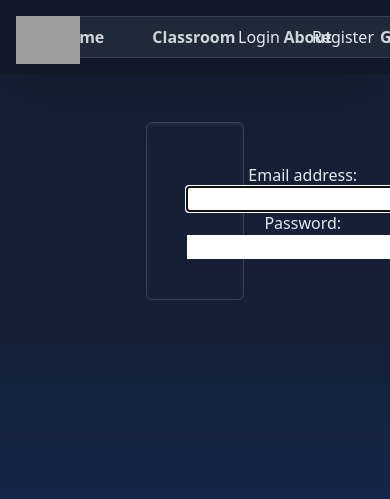
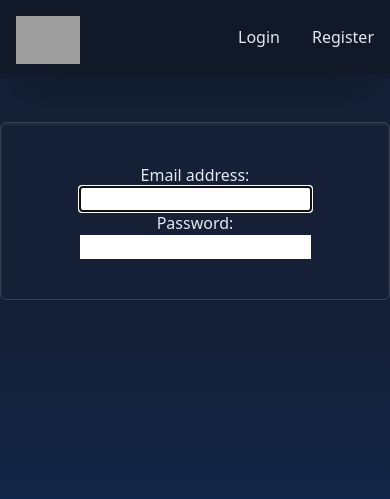
Before and after one commit to reszkojr/manthano-old, a Django app: page /user/login/ in a window 390 px wide; the page is wider, and only the part inside the window is pictured. Shown: the top 499 px of that part. Run offline with Django 4.2, Linux system fonts and the light colour scheme; some libraries are stand-ins or nearby versions; grey boxes are pictures that could not be loaded.

Commit message:
some basic responsiveness

```diff
--- a/main/templates/main/base.html
+++ b/main/templates/main/base.html
@@ -7,7 +7,7 @@
     {% block head %}
     <meta charset="UTF-8" />
     <meta http-equiv="X-UA-Compatible" content="IE=edge" />
-    <meta name="viewport" content="width=device-width, initial-scale=1.0" />
+    <meta name="viewport" content="width=device-width" />
 
     <title>{% block title %}{% endblock %}</title>
 
@@ -19,10 +19,15 @@
 		{% tailwind_css %}
     {% block style %}
     <style>
+      html, body {
+        overflow-x: hidden;
+      }
+
       body {
         background: rgb(21,32,55);
         background: linear-gradient(180deg, rgba(21,32,55,1) 40%, rgba(14,51,112,1) 100%);
         background-attachment: fixed;
+        width: 100%;
       }
       .glassy {
         box-shadow: inset 0px 2px 3px rgba(255, 255, 255, 0.06);
@@ -32,14 +37,14 @@
     {% endblock head %}
   </head>
 
-  <body class="bg-gray-900 text-slate-200">
+  <body class="overflow-x-hidden w-full bg-gray-900 text-slate-200">
     <nav class="border-gray-200 bg-gray-900 shadow-2xl">
       <div class="relative flex w-full p-4">
         <a href="#" class="absolute mb-2 flex items-center">
           <img src="{% static 'main/media/logos/m-dark.png' %}" class="mr-3 h-12" alt="Manthano logo" />
         </a>
-        <div class="ml-auto mr-auto flex flex-row">
-          <ul class="bg-gray-800 border-gray-700 flex rounded-lg border pr-4 pl-4 font-bold">
+        <div class="ml-auto mr-auto">
+          <ul class="invisible lg:visible bg-gray-800 border-gray-700 flex rounded-lg border pr-4 pl-4 font-bold">
             <li class="hover:bg-gray-800 hover:shadow-red-900 pl-3 pr-3 hover:scale-105 hover:shadow-lg hover:duration-75 hover:ease-in-out">
               <a class="hover:bg-gray-100 hover:text-gray-100 md:hover:bg-transparent text-gray-300 block rounded py-2 pl-3 pr-3" href="/home">Home</a>
             </li>
--- a/users/forms.py
+++ b/users/forms.py
@@ -35,8 +35,8 @@ class RegistrationForm(UserCreationForm):
                 css_class="flex gap-4 justify-between"
             ),
             Div(
-                HTML("<button type='submit' class='text-white focus:outline-none focus:ring font-medium rounded-lg text-sm w-full sm:w-auto px-5 py-2.5 text-center bg-blue-600 hover:bg-blue-700 focus:ring-blue-800'>Register</button>"),
-                HTML("<a class='text-white ml-auto focus:outline-none focus:ring font-medium rounded-lg text-sm w-full sm:w-auto px-5 py-2.5 text-center bg-blue-600 hover:bg-blue-700 focus:ring-blue-800' href='/user/login'>..or log-in!</a>"),
+                HTML("<button type='submit' class='text-white focus:outline-none focus:ring font-medium rounded-lg text-sm px-5 py-2.5 text-center bg-blue-600 hover:bg-blue-700 focus:ring-blue-800'>Register</button>"),
+                HTML("<a class='text-white ml-auto focus:outline-none focus:ring font-medium rounded-lg text-sm px-5 py-2.5 text-center bg-blue-600 hover:bg-blue-700 focus:ring-blue-800' href='/user/login'>..or log-in!</a>"),
                 css_class="flex mt-6"
             ),
         )
@@ -68,8 +68,8 @@ class LoginForm(AuthenticationForm):
             HTML('<label for="password" class="text-left block mb-1 text-sm font-medium text-gray-900 dark:text-white mb-4">Your password</label>'),
             Field("password", placeholder="Password", css_class="text-input"),
             Div(
-                HTML("<button type='submit' class='text-white focus:outline-none focus:ring font-medium rounded-lg text-sm w-full sm:w-auto px-5 py-2.5 text-center bg-blue-600 hover:bg-blue-700 focus:ring-blue-800'>Login</button>"),
-                HTML("<a class='text-white ml-auto focus:outline-none focus:ring font-medium rounded-lg text-sm w-full sm:w-auto px-5 py-2.5 text-center bg-blue-600 hover:bg-blue-700 focus:ring-blue-800' href='/user/sign-up'>Or join us!</a>"),
+                HTML("<button type='submit' class='text-white focus:outline-none focus:ring font-medium rounded-lg text-sm px-5 py-2.5 text-center bg-blue-600 hover:bg-blue-700 focus:ring-blue-800'>Login</button>"),
+                HTML("<a class='text-white ml-auto focus:outline-none focus:ring font-medium rounded-lg text-sm px-5 py-2.5 text-center bg-blue-600 hover:bg-blue-700 focus:ring-blue-800' href='/user/sign-up'>Or join us!</a>"),
                 css_class="flex mt-6"
             ),
         )
--- a/users/templates/registration/login.html
+++ b/users/templates/registration/login.html
@@ -10,7 +10,7 @@
 {% tailwind_css %}
 
 {% block content %}
-  <div class="glassy w-1/4 bg-glass-500 bg-blue border-gray-700 relative rounded-md border bg-opacity-70  text-center">
+  <div class="glassy min-w-1/4 bg-glass-500 bg-blue border-gray-700 relative rounded-md border bg-opacity-70 text-center">
     <div class="p-10 inline-block">
       {% crispy login_form login_form.helper %}
     </div>
--- a/users/templates/registration/sign_up.html
+++ b/users/templates/registration/sign_up.html
@@ -12,7 +12,7 @@
 {% endblock head %}
 
 {% block content %}
-<div class="glassy w-1/2 bg-glass-500 bg-blue border-gray-700 relative rounded-md border bg-opacity-70  text-center">
+<div class="glassy min-w-1/2 mx-8 md:mx-4 bg-glass-500 bg-blue border-gray-700 relative rounded-md border bg-opacity-70 text-center">
   <div class="p-10 inline-block">
     {% crispy registration_form registration_form.helper %}
   </div>
```
